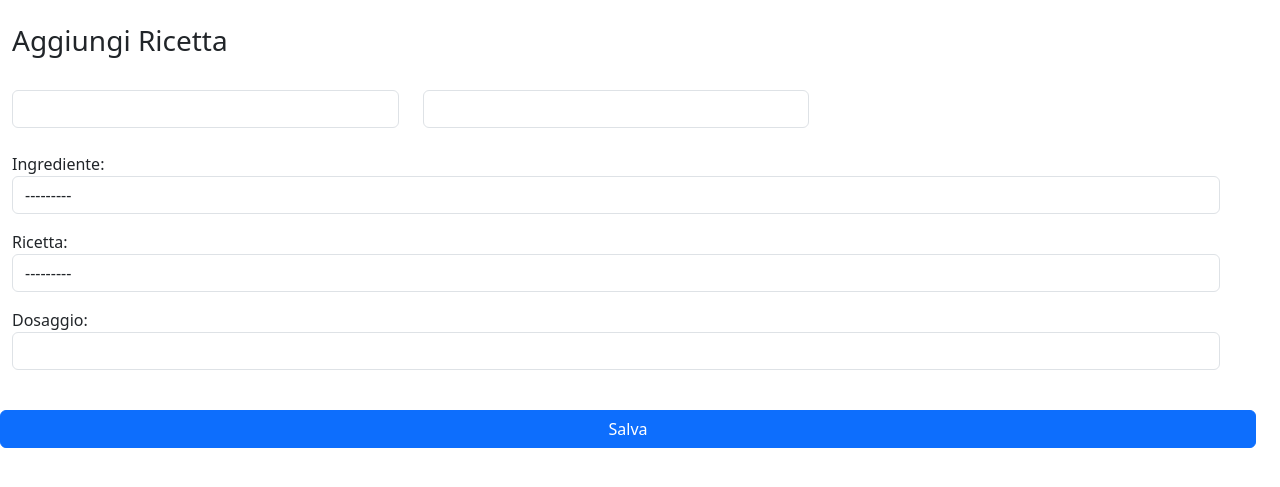
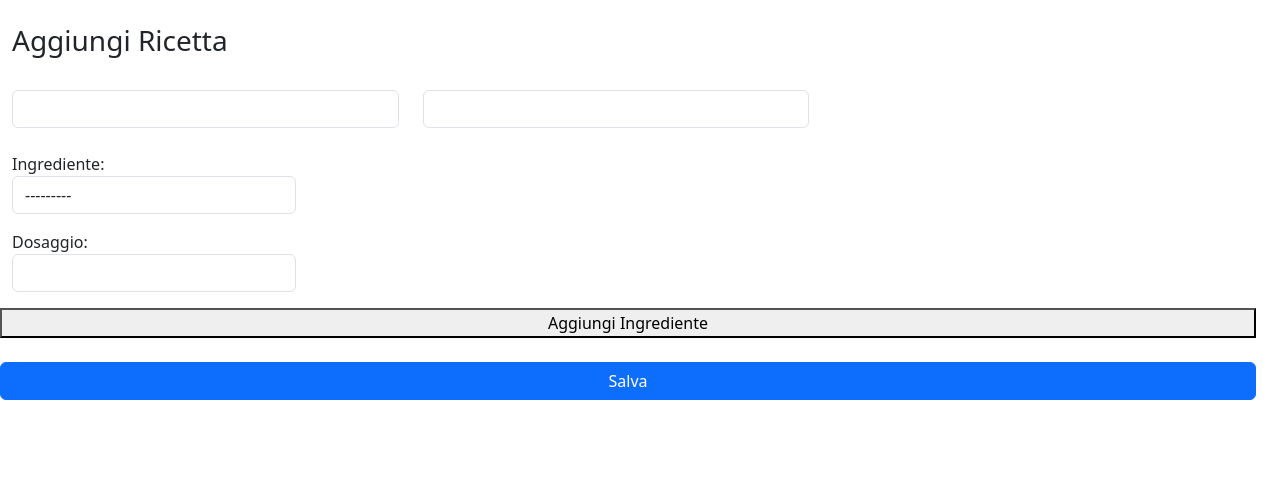
Before and after one commit to treviang/ice-cream-django, a Django app: page /ricette/aggiungi/ in a window 1280 px wide. Shown: the part 56-543 px from the top of the page. Run offline with Django 5.2, Linux system fonts and the light colour scheme; tables that the repository leaves empty hold one stand-in row (values such as "Sample post"); some libraries are stand-ins or nearby versions.

Commit message:
aggiunto bottone aggiungi ingredienti

```diff
--- a/ricette/forms.py
+++ b/ricette/forms.py
@@ -22,5 +22,5 @@ class MiscelaForm(forms.ModelForm):
         })
     class Meta:
         model = Miscela
-        fields = ('ingrediente', 'ricetta', 'dosaggio')
+        fields = ('ingrediente', 'dosaggio')
 MiscelaFormSet = forms.formset_factory(MiscelaForm, extra=1)
--- a/ricette/templates/ricette/aggiungi-ricetta.html
+++ b/ricette/templates/ricette/aggiungi-ricetta.html
@@ -1,6 +1,8 @@
 {% load static %}
 <!doctype html>
 <html lang="it-IT">
+
+<script src="{% static 'js/utils.js' %}"></script>
 
 <head>
     <link rel="stylesheet" href="{% static 'css/bootstrap.css' %}">
@@ -17,7 +19,7 @@
         </div>
 
         <div class="row mt-4">
-            <form method="post" class="row post-form" enctype="multipart/form-data">
+            <form id="form-container" method="post" class="row post-form" enctype="multipart/form-data">
                 {% csrf_token %}
                 <div class="row col-12">
                     {% for field in ricetta_form %}
@@ -26,18 +28,26 @@
                     </div>
                     {% endfor %}
                 </div>
-                <div class="row col-12 mt-4">
+                <div class="row col-12 mt-4 miscela-form">
                     {{ formset.management_form }}
                     {% for form in miscela_form %}
-                        {{ form.as_p }}
+                        <div class="col-3">
+                            {{ form.as_p }}
+                        </div>
                     {% endfor %}
                 </div>
+                <button type="button" id="add-ingrediente">Aggiungi Ingrediente</button>
                 <button class="btn btn-primary my-4" type="submit">Salva</button>
             </form>
         </div>
 
     </div>
 
+    <input type="hidden" name="form-TOTAL_FORMS" value="1" id="id_form-TOTAL_FORMS">
+    <input type="hidden" name="form-INITIAL_FORMS" value="0" id="id_form-INITIAL_FORMS">
+    <input type="hidden" name="form-MIN_NUM_FORMS" value="0" id="id_form-MIN_NUM_FORMS">
+    <input type="hidden" name="form-MAX_NUM_FORMS" value="20" id="id_form-MAX_NUM_FORMS">
+
 </body>
 
 </html>
--- /dev/null
+++ b/static/js/utils.js
@@ -0,0 +1,22 @@
+document.addEventListener('DOMContentLoaded', function () {
+    let miscelaForm = document.querySelectorAll(".miscela-form")
+    let container = document.getElementById("form-container")
+    let addIngrediente = document.querySelector("#add-ingrediente")
+    let totalForms = document.querySelector("#id_form-TOTAL_FORMS")
+
+    let formNum = miscelaForm.length - 1
+    addIngrediente.addEventListener('click', addForm)
+
+    function addForm(e) {
+        e.preventDefault()
+
+        let newForm = miscelaForm[0].cloneNode(true)
+        let formRegex = RegExp(`form-(\\d){1}-`, 'g')
+
+        formNum++
+        newForm.innerHTML = newForm.innerHTML.replace(formRegex, `form-${formNum}-`)
+        container.insertBefore(newForm, addIngrediente)
+
+        totalForms.setAttribute('value', `${formNum + 1}`)
+    }
+})
```
Also changed, not shown: ricette/migrations/0004_ricetta_ingredienti_alter_ingrediente_pac_and_more.py (added).
